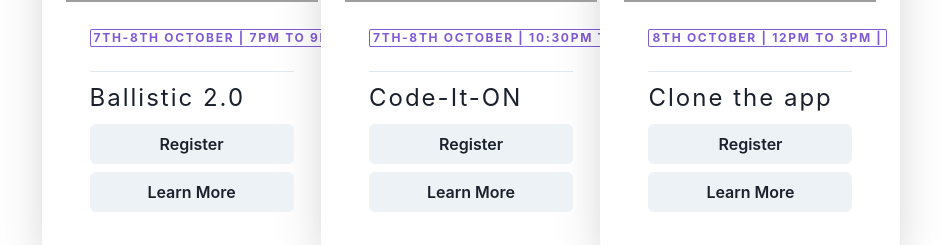
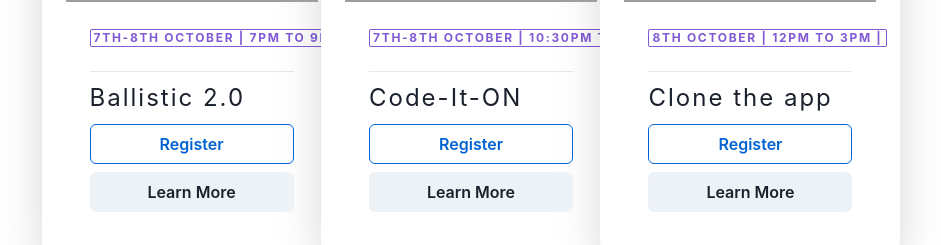
Before and after one commit to tangorishi/genesis, a Next.js app: page /register in a window 1280 px wide. Shown: the part 940-1185 px from the top of the page, without its empty margins (169-1110 px from the left). Built offline with nearby package versions, Linux system fonts and the light colour scheme; grey boxes are pictures that could not be loaded.

Commit message:
Update index.jsx

```diff
--- a/components/Card/index.jsx
+++ b/components/Card/index.jsx
@@ -22,6 +22,7 @@ export default function Card(props) {
   const type = props.type;
   const linkGH = props.linkGH;
   const date = props.date;
+  const form = props.form;
   const redirect = props.redirect;
   console.log(linkGH);
   return (
@@ -72,7 +73,7 @@ export default function Card(props) {
             </Text>
           </Flex>
           </Box>
-          {date?"":<Link href={`/events/${title}`}><Button width={"100%"}>Register</Button></Link>}
+          {date?"":<Link href={form}><Button colorScheme="messenger" variant="outline" width={"100%"}  _hover={{ color:'white', bgColor:'#0063D1'}}>Register</Button></Link>}
           {date?"":<Link href={`/events/${title}`}><Button width={"100%"}>Learn More</Button></Link>}
         </Stack>
         <Text color={"gray.500"} px={"6"}>
```
